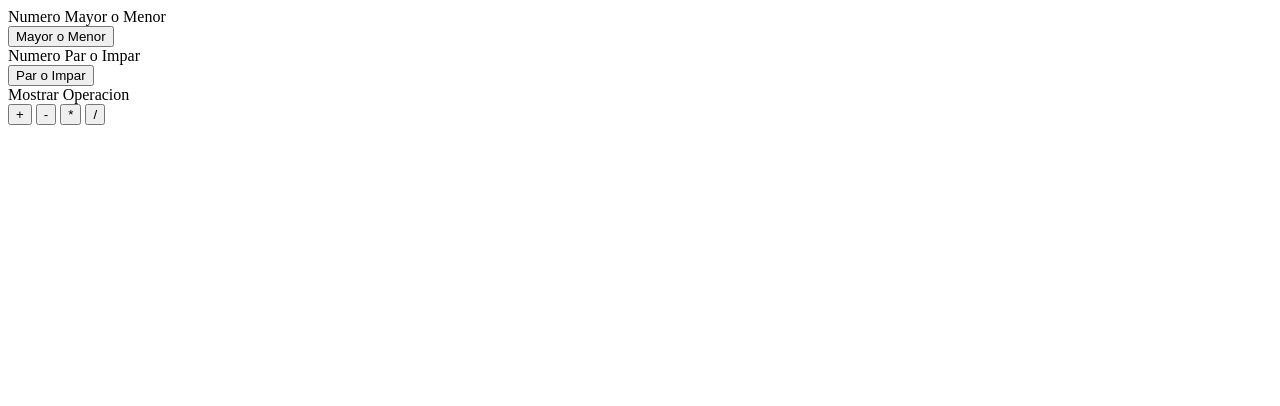
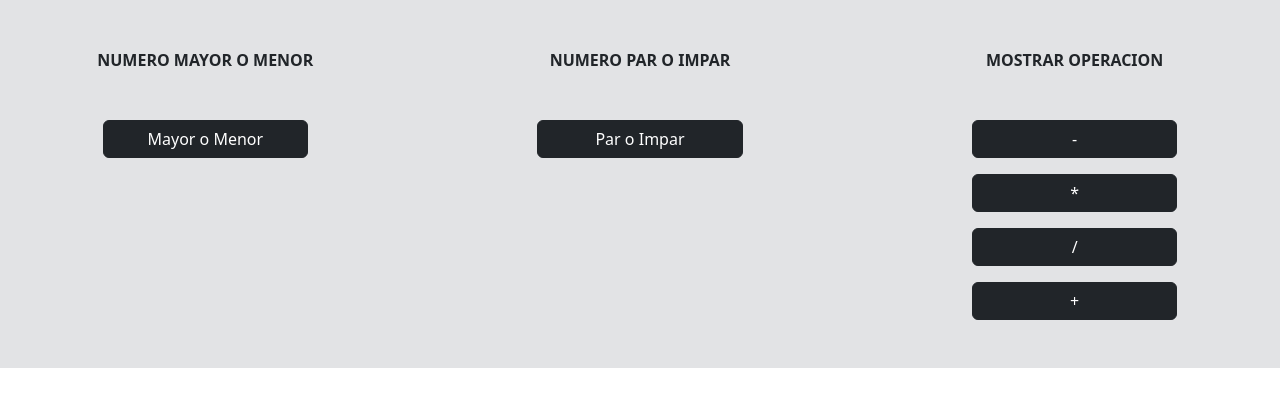
Before and after one commit to Frann-Rossi/MdQPrograma1-A, a plain HTML site: page Clase 12/index.html in a window 1280 px wide. Drawn offline with nearby package versions, Linux system fonts and the light colour scheme.

Commit message:
estilos con bootstrap

```diff
--- a/Clase 12/index.html
+++ b/Clase 12/index.html
@@ -1,28 +1,41 @@
+</html>
 <!DOCTYPE html>
-<html>
+<html lang="en">
 
 <head>
+  <meta charset="UTF-8">
+  <meta name="viewport" content="width=device-width, initial-scale=1.0">
+  <link href="https://cdn.jsdelivr.net/npm/bootstrap@5.3.0/dist/css/bootstrap.min.css" rel="stylesheet"
+    integrity="sha384-9ndCyUaIbzAi2FUVXJi0CjmCapSmO7SnpJef0486qhLnuZ2cdeRhO02iuK6FUUVM" crossorigin="anonymous">
   <title>Agregar y borrar items</title>
 </head>
 
 <body>
-  <div>Numero Mayor o Menor</div>
-  <div id="respuesta1"></div>
-  <button onclick="mayorMenor()">Mayor o Menor</button>
+  <main class="row bg-secondary-subtle ">
+    <section class="col-4 d-flex flex-column my-5">
+      <div class="text-center text-uppercase fw-bold">Numero Mayor o Menor</div>
+      <div class="text-center fw-bold text-uppercase my-3" id="respuesta1"></div>
+      <button class="btn btn-dark align-self-center w-50 mt-3" onclick="mayorMenor()">Mayor o
+        Menor</button>
+    </section>
 
-  <div>Numero Par o Impar</div>
-  <div id="respuesta2"></div>
-  <button onclick="parImpar()">Par o Impar</button>
+    <section class="col-4 d-flex flex-column my-5">
+      <div class="text-center text-uppercase fw-bold">Numero Par o Impar</div>
+      <div class="text-center fw-bold text-uppercase my-3" id="respuesta2"></div>
+      <button class="btn btn-dark align-self-center w-50 mt-3" onclick="parImpar()">Par o Impar</button>
+    </section>
 
-  <div>Mostrar Operacion</div>
-  <div id="respuesta3"></div>
-  <button onclick="mostrarOperacion('+')">+</button>
-  <button onclick="mostrarOperacion('-')">-</button>
-  <button onclick="mostrarOperacion('*')">*</button>
-  <button onclick="mostrarOperacion('/')">/</button>
-
-
+    <section class="col-4 d-flex flex-column my-5">
+      <div class="text-center text-uppercase fw-bold">Mostrar Operacion</div>
+      <div class="text-center fw-bold text-uppercase my-3" id="respuesta3"></div>
+      <button class="btn btn-dark align-self-center w-50 mt-3" onclick="mostrarOperacion('-')">-</button>
+      <button class="btn btn-dark align-self-center w-50 mt-3" onclick="mostrarOperacion('*')">*</button>
+      <button class="btn btn-dark align-self-center w-50 mt-3" onclick="mostrarOperacion('/')">/</button>
+      <button class="btn btn-dark align-self-center w-50 mt-3" onclick="mostrarOperacion('+')">+</button>
+    </section>
+  </main>
   <script src="script.js"></script>
+  <script src="https://cdn.jsdelivr.net/npm/bootstrap@5.3.0/dist/js/bootstrap.bundle.min.js"
+    integrity="sha384-geWF76RCwLtnZ8qwWowPQNguL3RmwHVBC9FhGdlKrxdiJJigb/j/68SIy3Te4Bkz"
+    crossorigin="anonymous"></script>
 </body>
-
-</html>
```
